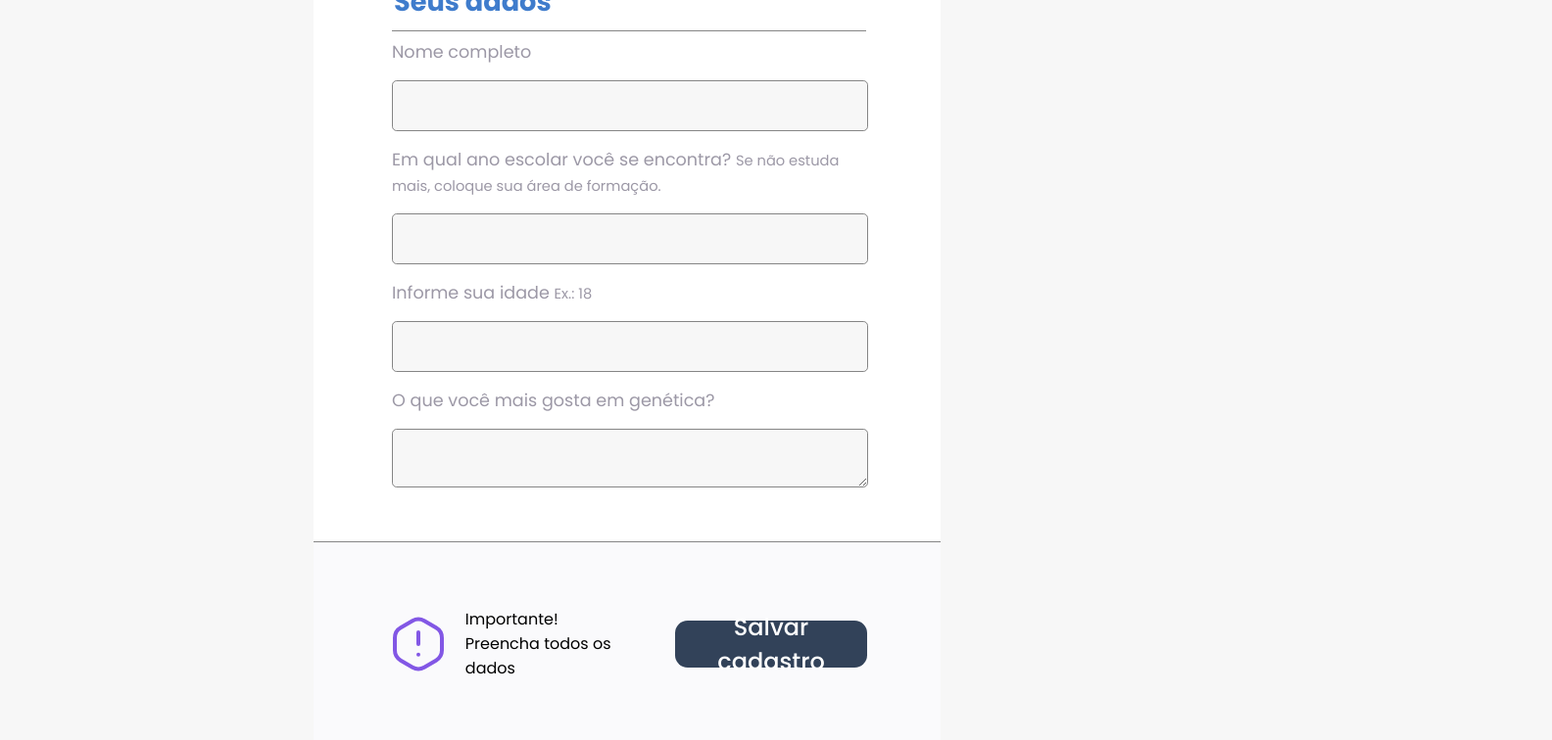
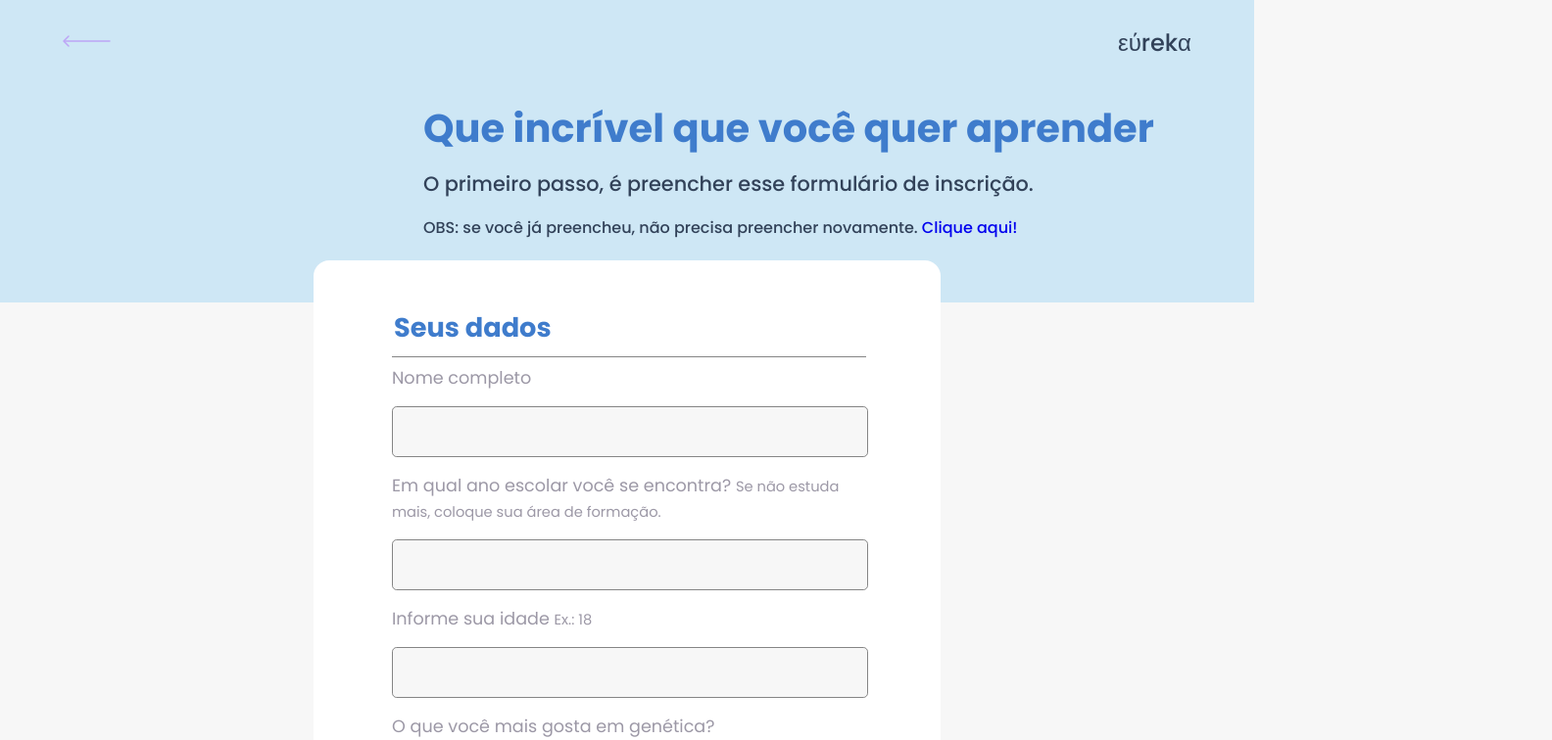
Before and after one commit to moizeshenriques/eureka, a React (Create React App) app: page / in a window 1280 px wide. Shown: the top 756 px of the page at 98% size, 1584 px wide, since content can reach past the window. Built offline with nearby package versions, Linux system fonts and the light colour scheme.

Commit message:
refactored header

```diff
--- a/src/components/form/formulario.js
+++ b/src/components/form/formulario.js
@@ -3,7 +3,7 @@ import React from 'react';
 import Aviso from './warning.svg';
 
 import './form.css';
-import Header from '../header/header';
+import Header from './header/header';
 
 export default class Formulario extends React.Component {
     render() {
--- /dev/null
+++ b/src/components/form/header/header.js
@@ -0,0 +1,24 @@
+import React from 'react';
+import Home from '../../landing-page/landing-page';
+import Voltar from '../back.svg';
+
+export default props => {
+    return (
+        <header className="page-header">
+            <div className="top-bar-container">
+                <a href={Home}>
+                    <img src={Voltar} alt="Botão de Voltar" />
+                </a>
+
+                <p><a href={Home}>εύrekα</a></p>
+            </div>
+
+            <div className="header-content">
+                <strong>{props.title}</strong>
+                <p className="primeiro-passo">{props.subtitle}</p>
+                <p className="observacao">{props.obs}<a href="/">Clique aqui!</a></p>
+            </div>
+
+        </header>
+    )
+}
```
Also changed, not shown: 1 other file (tests, documents, lock files or other folders).
